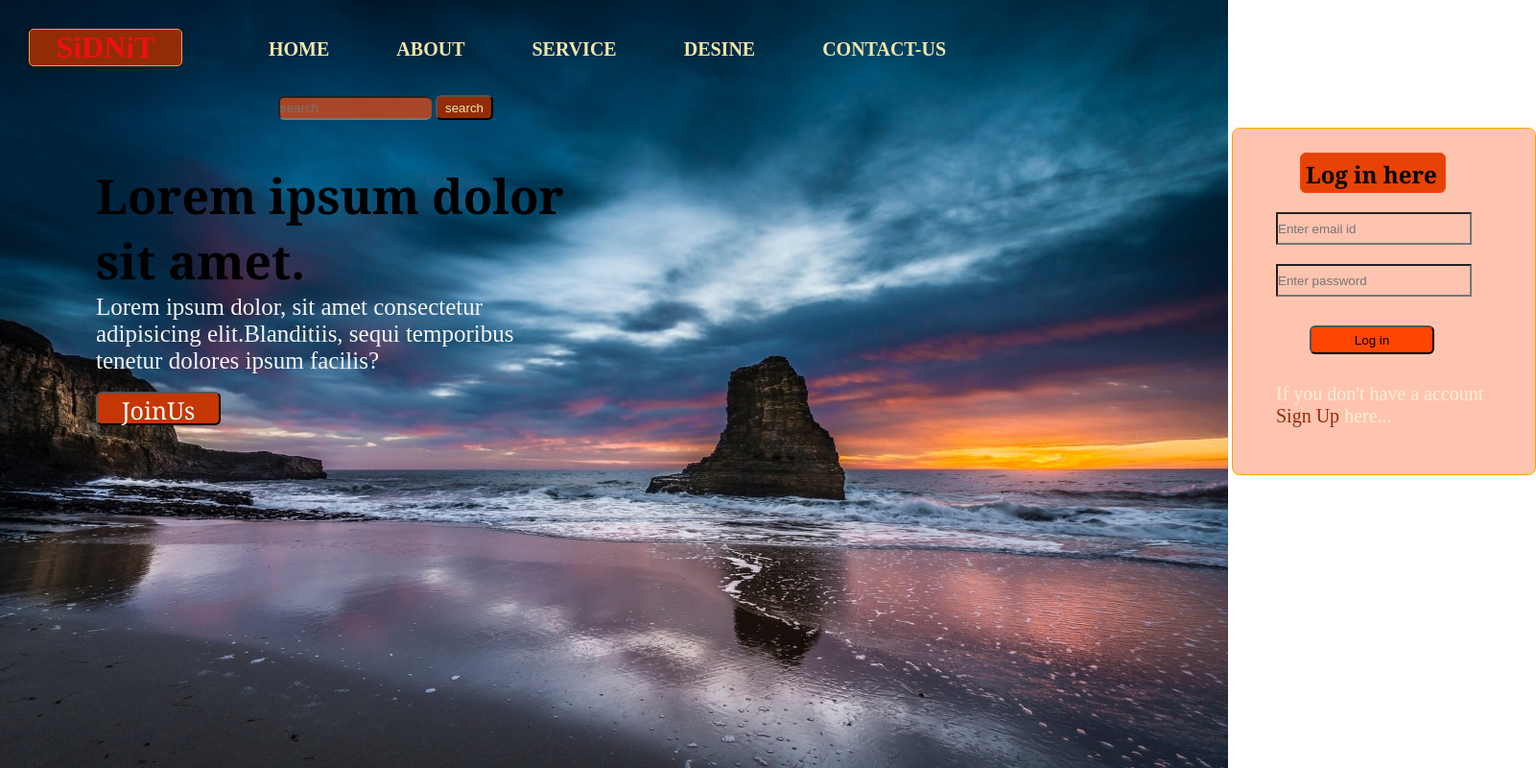
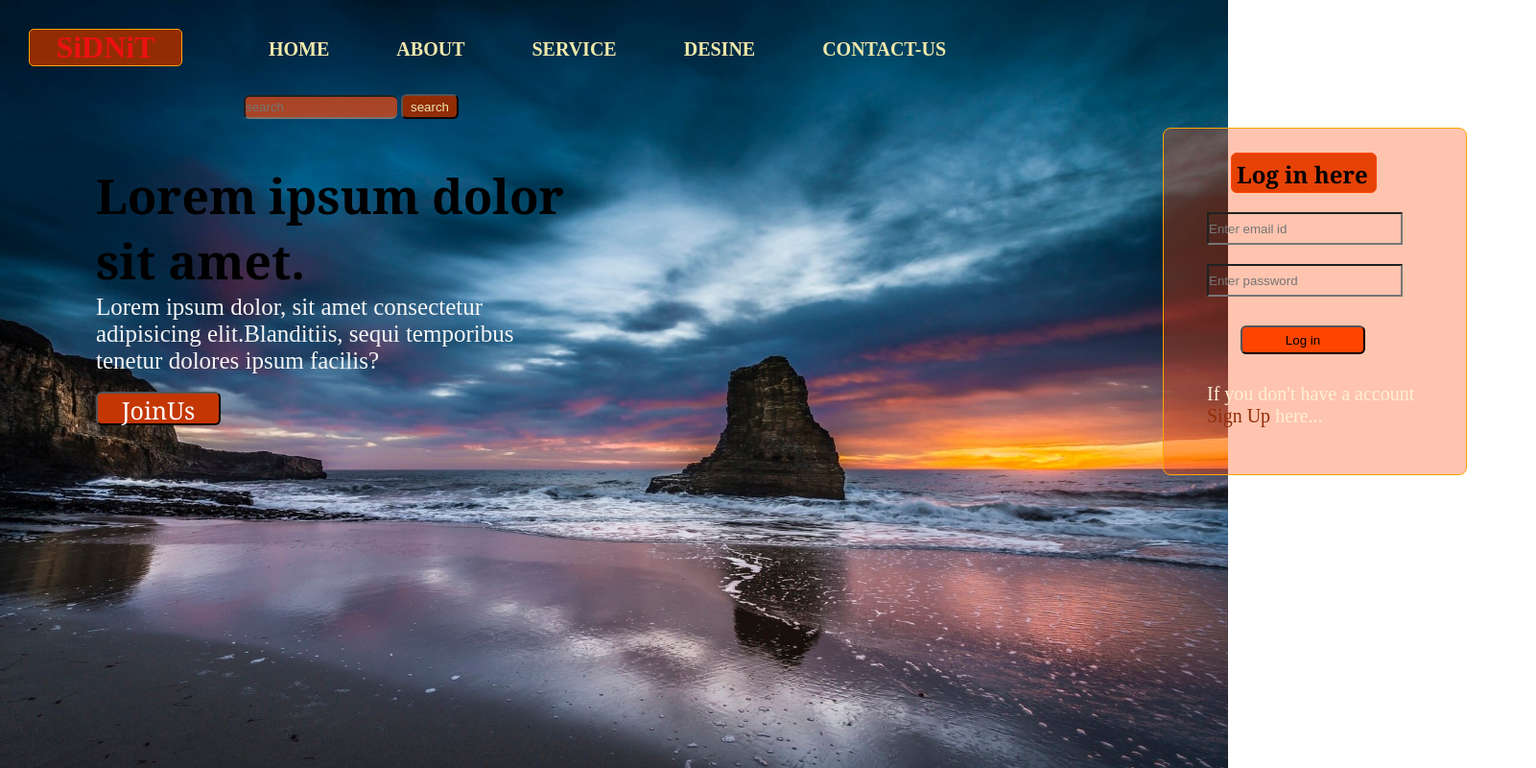
Before and after one commit to siddpanday123/project03, a plain HTML site: page index.html in a window 1280 px wide. Shown: the whole page at 96% size, 1601 px wide, since content can reach past the window. Drawn offline with Linux system fonts and the light colour scheme.

Commit message:
changes in botten class
less margin

```diff
--- a/style.css
+++ b/style.css
@@ -58,8 +58,8 @@ a:hover{
 
 .button{
     float: left;
-    margin: 26px 60px;
-    padding: 10px;
+    margin: 35px 34px;
+
 }
 .sear{
     cursor: pointer;
```
